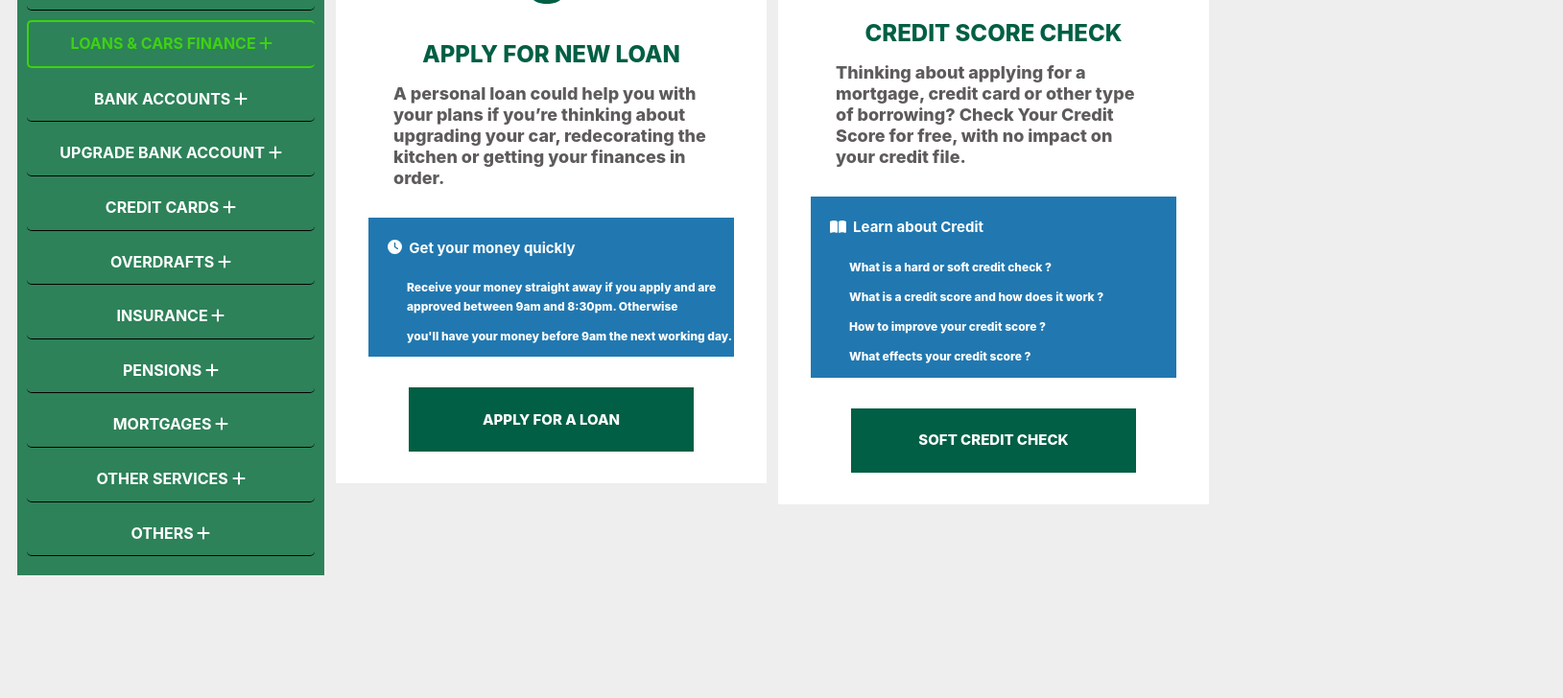
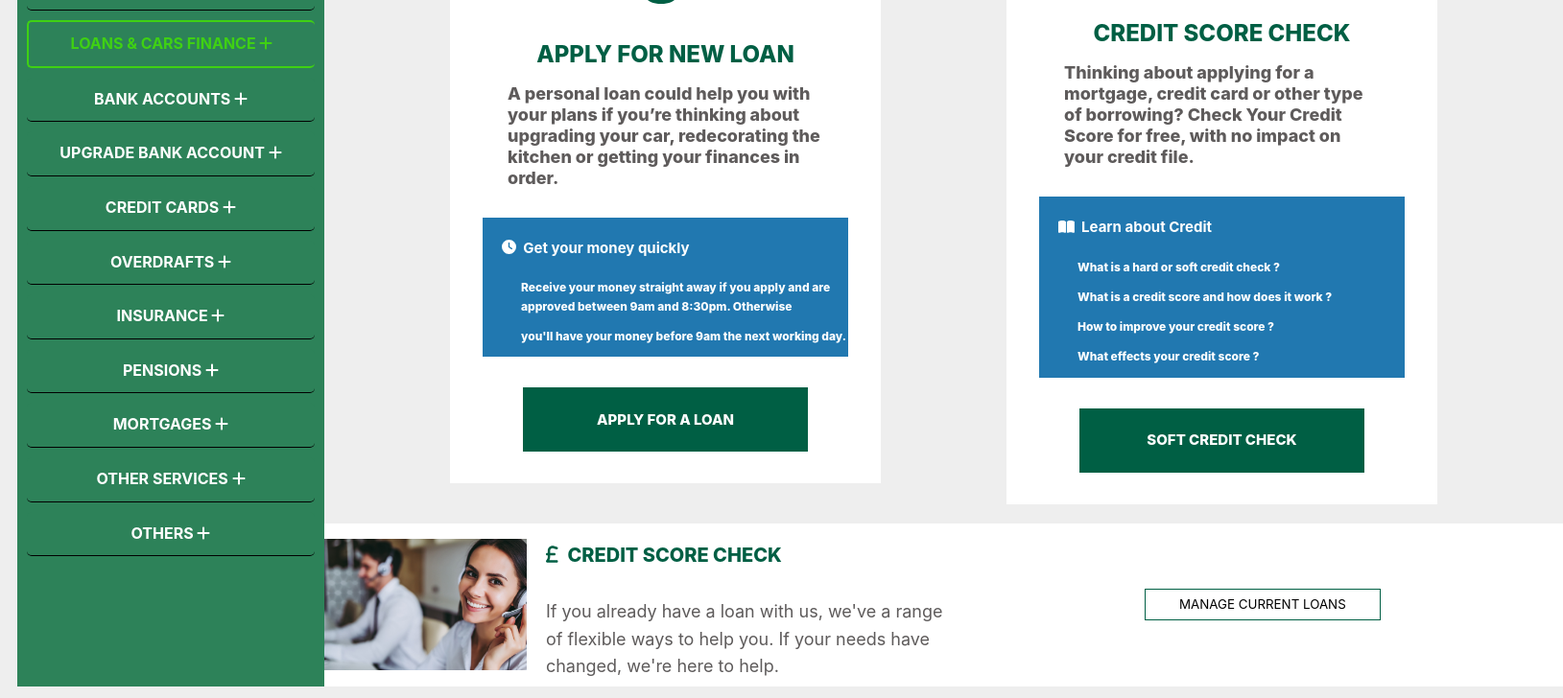
Before and after one commit to Safo-Samson/customer-interface-decisioning, a React (Vite) app: page / in a window 1280 px wide. Shown: the part 256-984 px from the top of the page at 96% size, 1629 px wide, since content can reach past the window. Before the commit the page ends 864 px from the top, so only its background shows below. Built offline with nearby package versions, Linux system fonts and the light colour scheme.

Commit message:
big box named as small done

```diff
--- a/src/components/HomeLoan/HomeCard.css
+++ b/src/components/HomeLoan/HomeCard.css
@@ -21,15 +21,12 @@
 .homeCard-icons {
   display: flex;
   flex-direction: column;
-
-  /* background-color: blue; */
 }
 
 .homeCard-text {
   display: flex;
   flex-direction: column;
   align-items: center;
-  /* background-color: red; */
 }
 
 .homeCard-text h2 {
--- a/src/components/HomeLoan/Homepage.css
+++ b/src/components/HomeLoan/Homepage.css
@@ -1,11 +1,13 @@
 .Homepage-container {
   display: flex;
+
   /* background-color: #EEEEEE; */
 }
 
 .Homepage-remaining-content {
   /* Use 90% of the remaining width */
   flex: 1;
+
   /* background-color: white; */
 
 }
--- a/src/components/HomeLoan/Homepage.jsx
+++ b/src/components/HomeLoan/Homepage.jsx
@@ -8,8 +8,8 @@ import {
   faBookOpen,
   faClock,
   faCalculator,
-  faB,
 } from "@fortawesome/free-solid-svg-icons";
+import SmallSupport from "./SmallSupport";
 
 function Homepage() {
   return (
@@ -27,8 +27,7 @@ function Homepage() {
             promoIcon={faClock}
             promoHeader={`Get your money quickly`}
             promoText={` Receive your money straight away if you apply and are approved between 9am and 8:30pm.
-
-Otherwise, you'll have your money before 9am the next working day.`}
+             Otherwise, you'll have your money before 9am the next working day.`}
             buttonText={` APPLY FOR A LOAN`}
           />
           <HomeCard
@@ -41,7 +40,12 @@ Otherwise, you'll have your money before 9am the next working day.`}
             buttonText={`SOFT CREDIT CHECK`}
           />
         </div>
+
+        <SmallSupport />
       </div>
+      {/* <div className="Homepage-container">
+        <SmallSupport />
+      </div> */}
     </div>
   );
 }
--- /dev/null
+++ b/src/components/HomeLoan/SmallSupport.css
@@ -0,0 +1,62 @@
+.small-support-container {
+width: 1291px;
+height: 170px;
+  border: none;
+ /* margin-left: 200px; */
+  color: #005f44;
+  font-size: 14px;
+  background-color: rgb(255, 255, 255);
+  display: flex;
+  flex-direction: row;
+  align-items: center; /*Center vertically */
+  /* justify-content: center; Center horizontally */
+  /* padding-top: 33.08px;
+  padding-bottom: 33.08px; */
+ /* margin-left: 150px */
+ margin-top: 20px;
+}
+
+.small-service-img {
+width: 210.88px;
+height: 137px;
+flex-shrink: 0;
+object-fit: cover; /* Ensure the image covers the container */
+  object-position: center; /* Center the image within the container */
+    /* width: 100%;
+  height: 100%; */
+  background-color: red;
+  margin-right: 20px;
+}
+
+/* .small-support-container-text {
+  display: flex;
+  flex-direction: column;
+  align-items: left;
+
+} */
+.small-support-container-text h5 {
+color: #005f44;
+  font-size: 20px;
+  font-weight: 800;
+  line-height: normal;
+}
+.small-support-container-text p {
+width: 434px;
+  font-weight: 200px;
+  font-size: 18px;
+  color: rgb(94, 91, 91);
+}
+
+.small-support-container-button{
+    border: 0.901px solid #005F44;
+background: #FFF;
+width: 246px;
+height: 33px;
+margin-left: 190px;
+}
+
+.small-support-container-button:hover{
+    border: 0.901px solid white;
+background: #005F44;
+color: white;
+}
--- /dev/null
+++ b/src/components/HomeLoan/SmallSupport.jsx
@@ -0,0 +1,37 @@
+import "./SmallSupport.css";
+import { FontAwesomeIcon } from "@fortawesome/react-fontawesome";
+import { faSterlingSign } from "@fortawesome/free-solid-svg-icons";
+function SmallSupport() {
+  return (
+    <div className="small-support-container">
+      <img
+        src="src\assets\llyods customer service.png"
+        alt="small-support"
+        className="small-service-img"
+      />
+
+      <div className="small-support-container-text">
+        <h5>
+          <FontAwesomeIcon
+            icon={faSterlingSign}
+            style={{
+              marginRight: "10px",
+              fontSize: "20px",
+              fontWeight: "bolder",
+            }}
+          />
+          CREDIT SCORE CHECK
+        </h5>
+        <p>
+          If you already have a loan with us, we've a range of flexible ways to
+          help you. If your needs have changed, we're here to help.
+        </p>
+      </div>
+      <button className="small-support-container-button">
+        MANAGE CURRENT LOANS
+      </button>
+    </div>
+  );
+}
+
+export default SmallSupport;
```
Also changed, not shown: src/assets/llyods customer service.png (added).
